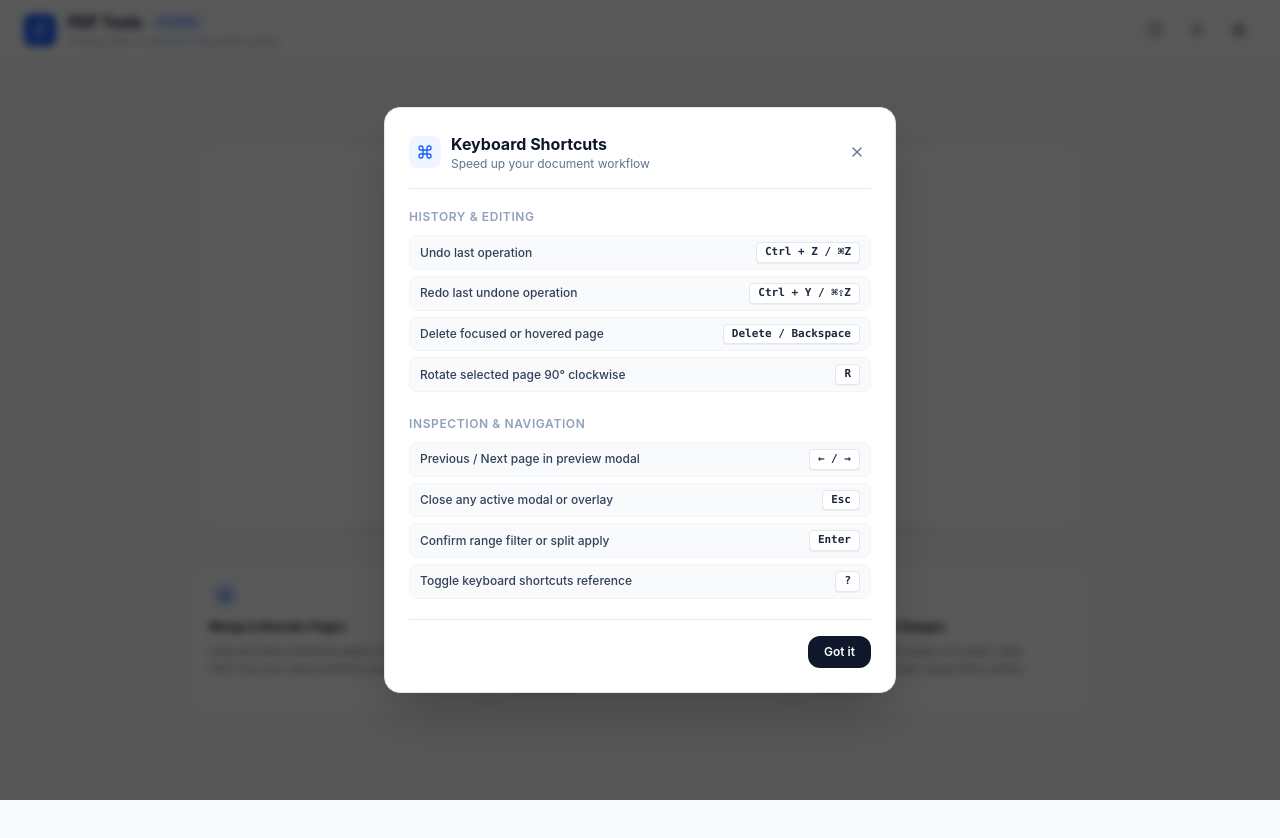
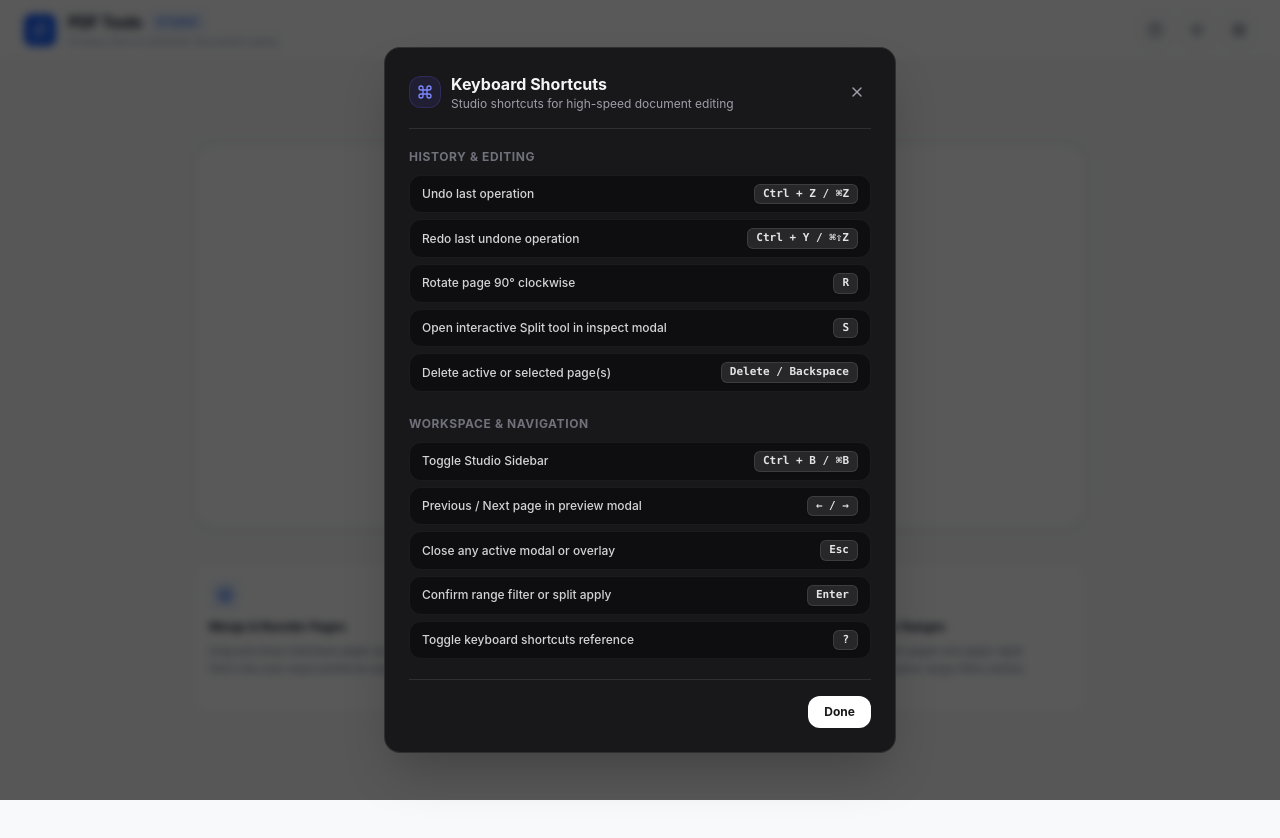
Before and after one commit to S488U/PDF_merger, a Next.js app: page / in a window 1280 px wide. Both pictures are taken after a click on the button 1155 px from the left and 30 px from the top of the page. Shown: the top 838 px of the page. Built offline with nearby package versions, Linux system fonts and the light colour scheme.

Commit message:
Feat(Inspect): Add split page capability directly to inspect preview modal

```diff
--- a/components/modals/ShortcutsModal.tsx
+++ b/components/modals/ShortcutsModal.tsx
@@ -32,13 +32,15 @@ export function ShortcutsModal({ isOpen, onClose }: ShortcutsModalProps) {
       items: [
         { key: 'Ctrl + Z / ⌘Z', desc: 'Undo last operation' },
         { key: 'Ctrl + Y / ⌘⇧Z', desc: 'Redo last undone operation' },
-        { key: 'Delete / Backspace', desc: 'Delete focused or hovered page' },
-        { key: 'R', desc: 'Rotate selected page 90° clockwise' },
+        { key: 'R', desc: 'Rotate page 90° clockwise' },
+        { key: 'S', desc: 'Open interactive Split tool in inspect modal' },
+        { key: 'Delete / Backspace', desc: 'Delete active or selected page(s)' },
       ],
     },
     {
-      category: 'Inspection & Navigation',
+      category: 'Workspace & Navigation',
       items: [
+        { key: 'Ctrl + B / ⌘B', desc: 'Toggle Studio Sidebar' },
         { key: '← / →', desc: 'Previous / Next page in preview modal' },
         { key: 'Esc', desc: 'Close any active modal or overlay' },
         { key: 'Enter', desc: 'Confirm range filter or split apply' },
@@ -52,27 +54,27 @@ export function ShortcutsModal({ isOpen, onClose }: ShortcutsModalProps) {
       ref={dialogRef}
       onClose={onClose}
       aria-labelledby="shortcuts-dialog-title"
-      className="p-0 rounded-2xl bg-white dark:bg-slate-900 shadow-2xl max-w-lg w-full border border-slate-200 dark:border-slate-800 backdrop:bg-black/60 m-auto text-slate-900 dark:text-slate-100 overflow-hidden"
+      className="p-0 rounded-2xl bg-zinc-900 border border-white/10 shadow-2xl max-w-lg w-full backdrop:bg-black/75 m-auto text-zinc-100 overflow-hidden"
     >
       <div className="p-6">
-        <div className="flex items-center justify-between pb-4 border-b border-slate-200 dark:border-slate-800">
+        <div className="flex items-center justify-between pb-4 border-b border-white/10">
           <div className="flex items-center gap-2.5">
-            <div className="w-8 h-8 rounded-lg bg-blue-50 dark:bg-blue-950/50 text-blue-600 dark:text-blue-400 flex items-center justify-center">
+            <div className="w-8 h-8 rounded-xl bg-indigo-500/10 text-indigo-400 border border-indigo-500/20 flex items-center justify-center">
               <Command className="w-4 h-4" />
             </div>
             <div>
-              <h2 id="shortcuts-dialog-title" className="text-base font-bold">
+              <h2 id="shortcuts-dialog-title" className="text-base font-bold text-zinc-100">
                 Keyboard Shortcuts
               </h2>
-              <p className="text-xs text-slate-500 dark:text-slate-400">
-                Speed up your document workflow
+              <p className="text-xs text-zinc-400">
+                Studio shortcuts for high-speed document editing
               </p>
             </div>
           </div>
           <button
             type="button"
             onClick={onClose}
-            className="p-1.5 rounded-lg hover:bg-slate-100 dark:hover:bg-slate-800 text-slate-500 hover:text-slate-900 dark:hover:text-white transition"
+            className="p-1.5 rounded-lg hover:bg-zinc-800 text-zinc-400 hover:text-zinc-100 transition"
             aria-label="Close shortcuts modal"
           >
             <X className="w-4 h-4" />
@@ -82,19 +84,19 @@ export function ShortcutsModal({ isOpen, onClose }: ShortcutsModalProps) {
         <div className="py-5 space-y-6">
           {shortcuts.map((group) => (
             <div key={group.category} className="space-y-2.5">
-              <h3 className="text-xs font-semibold uppercase tracking-wider text-slate-400 dark:text-slate-500">
+              <h3 className="text-xs font-bold uppercase tracking-wider text-zinc-500">
                 {group.category}
               </h3>
               <div className="space-y-1.5">
                 {group.items.map((item) => (
                   <div
                     key={item.key}
-                    className="flex items-center justify-between text-xs py-1.5 px-2.5 rounded-lg bg-slate-50 dark:bg-slate-800/40 border border-slate-100 dark:border-slate-800/60"
+                    className="flex items-center justify-between text-xs py-2 px-3 rounded-xl bg-zinc-950/60 border border-white/5"
                   >
-                    <span className="text-slate-700 dark:text-slate-300 font-medium">
+                    <span className="text-zinc-300 font-medium">
                       {item.desc}
                     </span>
-                    <kbd className="px-2 py-0.5 font-mono text-[11px] font-semibold bg-white dark:bg-slate-800 text-slate-800 dark:text-slate-200 border border-slate-200 dark:border-slate-700 rounded shadow-2xs">
+                    <kbd className="px-2 py-0.5 font-mono text-[11px] font-semibold bg-zinc-800 text-zinc-200 border border-white/10 rounded-md shadow-xs">
                       {item.key}
                     </kbd>
                   </div>
@@ -104,13 +106,13 @@ export function ShortcutsModal({ isOpen, onClose }: ShortcutsModalProps) {
           ))}
         </div>
 
-        <div className="pt-4 border-t border-slate-200 dark:border-slate-800 flex justify-end">
+        <div className="pt-4 border-t border-white/10 flex justify-end">
           <button
             type="button"
             onClick={onClose}
-            className="px-4 py-2 rounded-xl text-xs font-semibold bg-slate-900 text-white dark:bg-slate-100 dark:text-slate-900 hover:opacity-90 transition"
+            className="px-4 py-2 rounded-xl text-xs font-bold bg-white text-zinc-900 hover:bg-zinc-200 transition"
           >
-            Got it
+            Done
           </button>
         </div>
       </div>
```
Also changed, not shown: components/modals/PreviewModal.tsx (+45 -22 lines).
